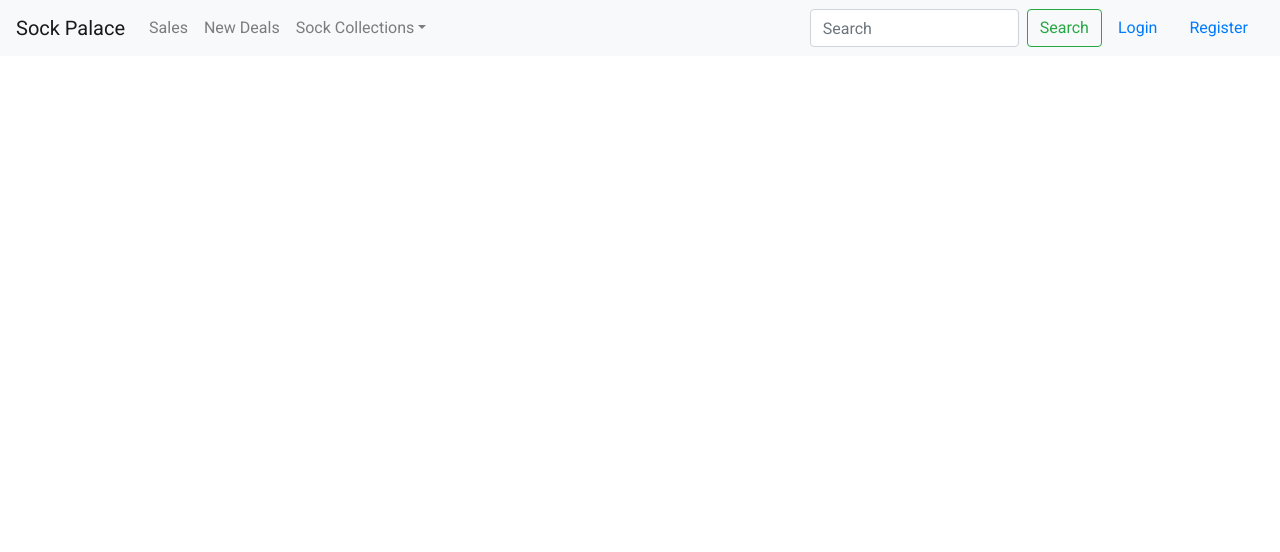
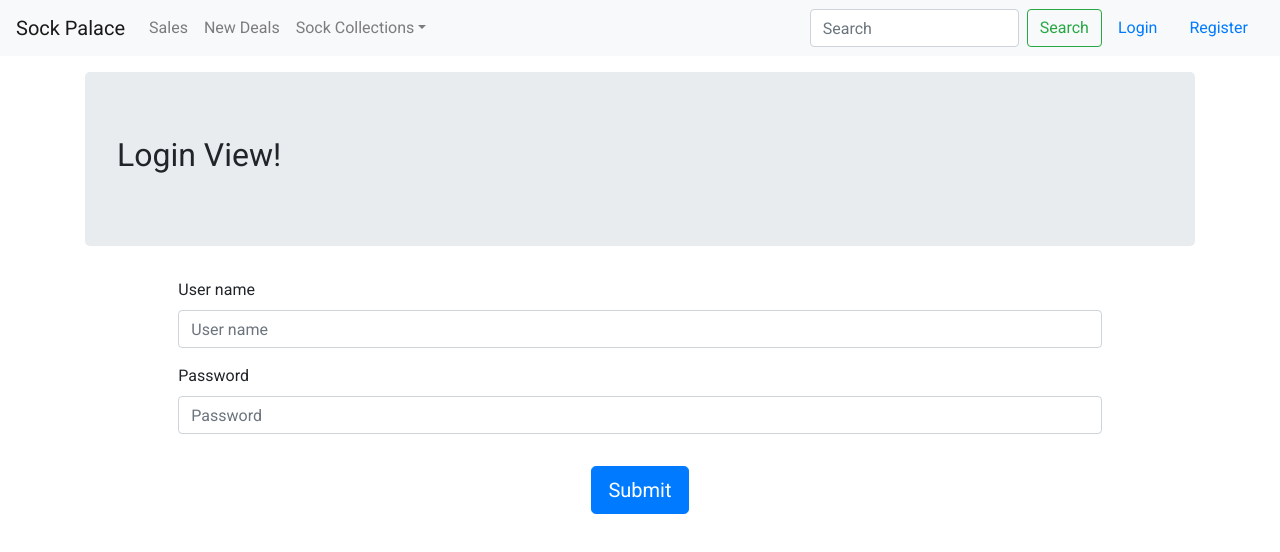
Before and after one commit to kevinconvery/sockpalace, a React (Create React App) app: page /login in a window 1280 px wide. Shown: the top 552 px of the page. Built offline with nearby package versions, Linux system fonts and the light colour scheme.

Commit message:
start work on Login view

```diff
--- a/src/App.js
+++ b/src/App.js
@@ -4,6 +4,7 @@ import Header from './components/Header/Header';
 import Sales from './components/Sales/Sales';
 import Deals from './components/Deals/Deals';
 import Register from './components/Auth/Register/Register';
+import Login from './components/Auth/Login/Login';
 import 'bootstrap/dist/css/bootstrap.min.css';
 import './App.css';
 import {
@@ -20,6 +21,9 @@ const App = () => {
         <Header />
 
         <Switch>
+          <Route path="/login">
+            <Login />
+          </Route>
           <Route path="/register">
             <Register />
           </Route>
--- /dev/null
+++ b/src/components/Auth/Login/Login.js
@@ -0,0 +1,81 @@
+import React, { useState } from 'react';
+import Jumbotron from 'react-bootstrap/Jumbotron';
+import Container from 'react-bootstrap/Container';
+import Form from 'react-bootstrap/Form';
+import Col from 'react-bootstrap/Col';
+import Button from 'react-bootstrap/Button';
+
+
+const Login = props => {
+  const [username, setUsername] = useState("");
+  const [password, setPassword] = useState("");
+
+  const handleSubmit = async event => {
+    event.preventDefault();
+    validateLogin().then(data => console.log(data));
+  }
+
+  const validateLogin = async () => {
+    const response = await fetch('/login/validate', {
+      method: 'POST',
+      headers: {
+        'Content-Type': 'application/json'
+      },
+      body: JSON.stringify({
+        username: username,
+        password: password
+      })
+    });
+    return await response.json();
+  }
+
+  return (
+    <div className="Login">
+      <Container>
+        <Jumbotron className="mt-3">
+          <h2>Login View!</h2>
+        </Jumbotron>
+        <Form onSubmit={handleSubmit}>
+          <Form.Row className="d-flex justify-content-center">
+            <Col lg={10}>
+              <Form.Group controlId="loginEmailAddress">
+                <Form.Label>User name</Form.Label>
+                <Form.Control
+                  required
+                  type="text"
+                  placeholder="User name"
+                  onChange={e => setUsername(e.target.value)}
+                />
+              </Form.Group>
+            </Col>
+          </Form.Row>
+          <Form.Row className="d-flex justify-content-center">
+            <Col lg={10}>
+              <Form.Group controlId="loginPassword">
+                <Form.Label>Password</Form.Label>
+                <Form.Control
+                  required
+                  type="password"
+                  placeholder="Password"
+                  onChange={e => setPassword(e.target.value)}
+                />
+              </Form.Group>
+            </Col>
+          </Form.Row>
+          <Form.Row className="d-flex justify-content-center">
+            <Button
+              className="mt-3"
+              size="lg"
+              variant="primary"
+              type="submit"
+            >
+              Submit
+            </Button>
+          </Form.Row>
+        </Form>
+      </Container>
+    </div>
+  )
+}
+
+export default Login;
```
Also changed, not shown: 1 other file (tests, documents, lock files or other folders).
